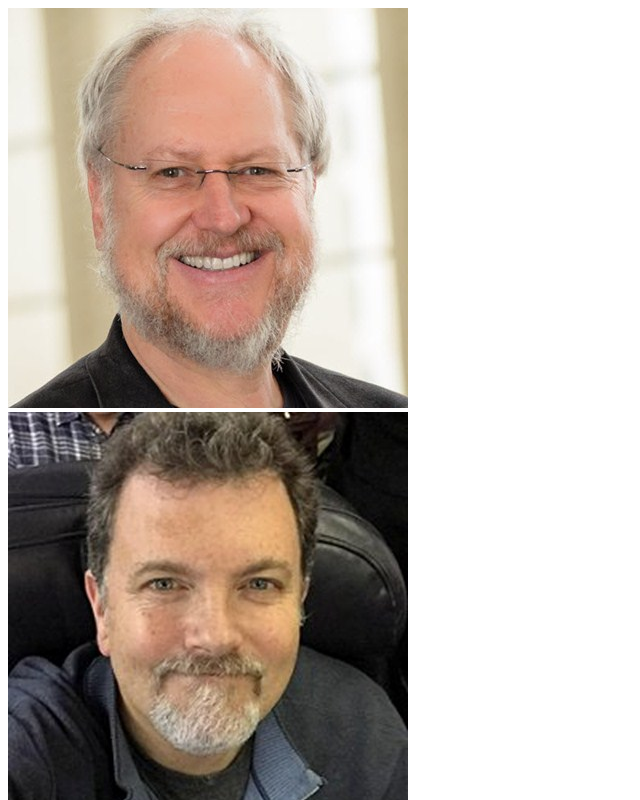
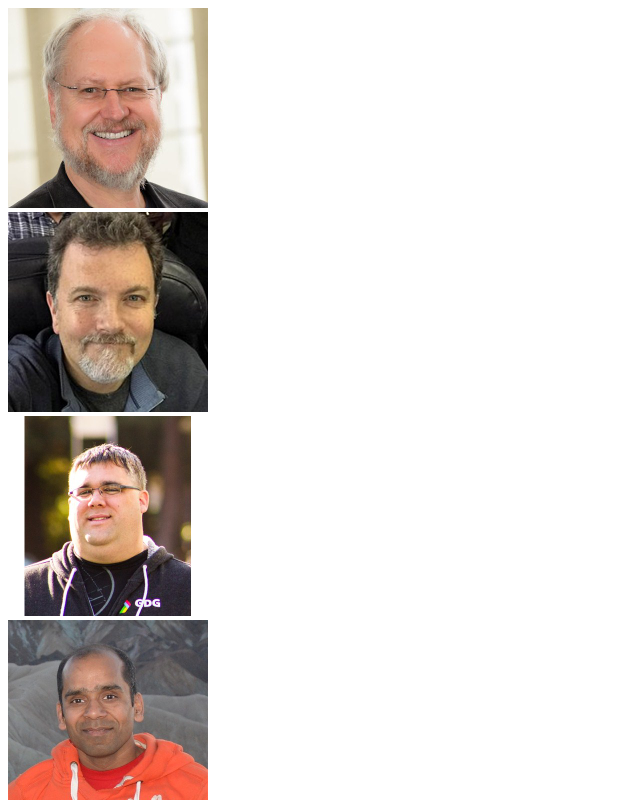
Before and after one commit to AlandouglasMendes/reacthooksps, a Next.js app: page /ImageChangeOnScroll in a window 1280 px wide. Shown: the top 800 px of the page, without its empty margins (0-640 px from the left). Built offline with nearby package versions, Linux system fonts and the light colour scheme.

Commit message:
togglescroll

```diff
--- a/src/ImageTogglerOnScroll.js
+++ b/src/ImageTogglerOnScroll.js
@@ -2,11 +2,12 @@ import React, {useRef, useEffect, useState} from 'react';
 
 const ImageTogglerOnScroll = ({primaryImg, secondaryImg}) =>{
     const imageRef= useRef(null);
-
+    const [isLoading, setIsLoading] = useState(true);
 
     useEffect(()=>{
         window.addEventListener("scroll", scrollHandler);
         setInView(isInView());
+        setIsLoading(false);
         return(()=>{
             window.removeEventListener("scroll", scrollHandler);
         });
@@ -28,10 +29,10 @@ const ImageTogglerOnScroll = ({primaryImg, secondaryImg}) =>{
         });
     };
 
-    return(
+    return isLoading ? null :(
         <img
             src={inView ? secondaryImg : primaryImg}
-            alt='' ref={imageRef}
+            alt='' ref={imageRef} height="200" width="200"
         />
     );
 };
```
